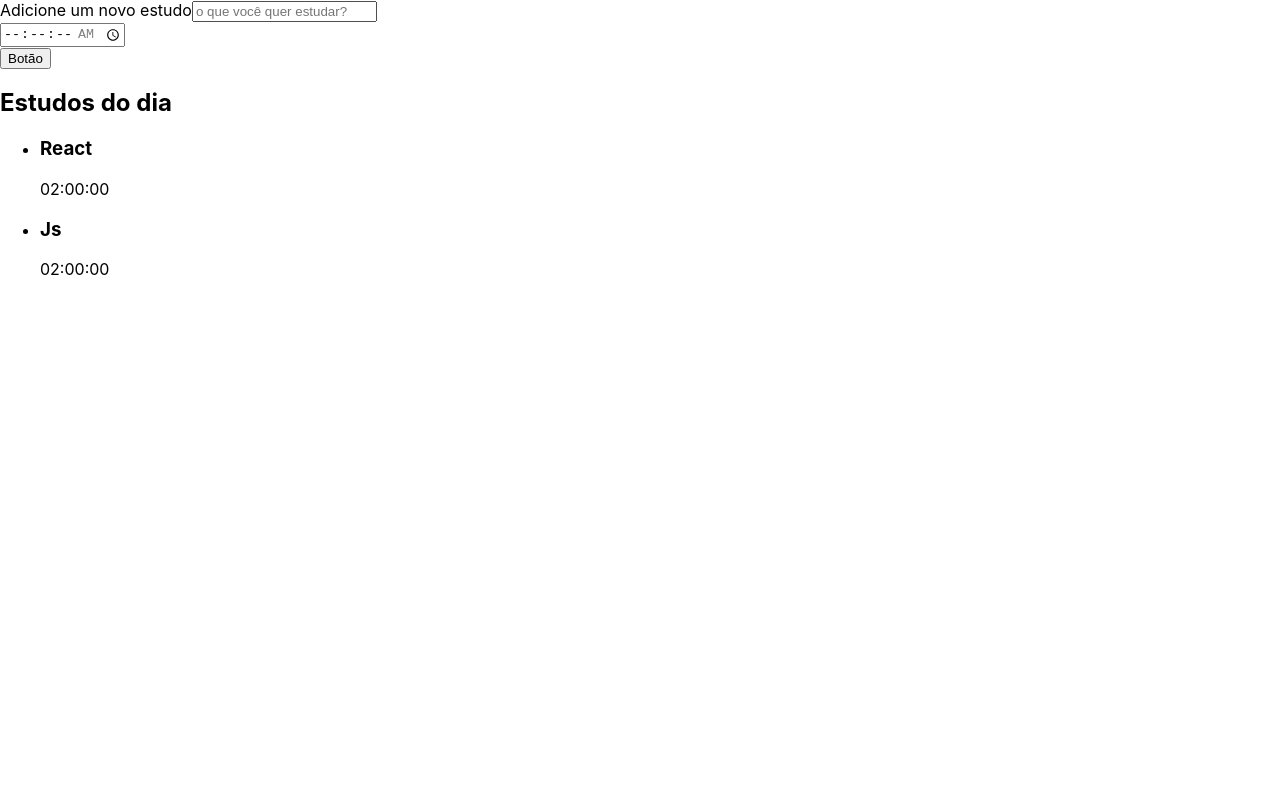
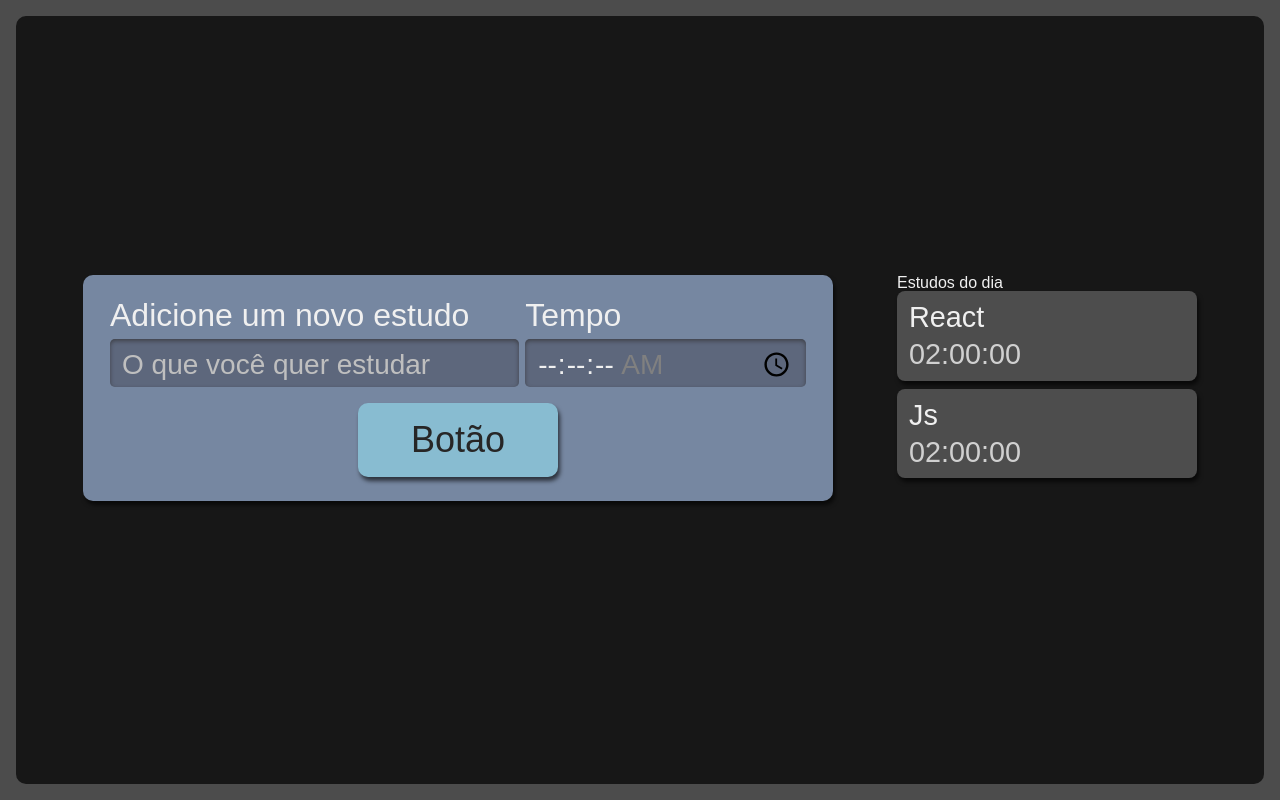
Before and after one commit to JCDMeira/studies-react-ts, a React (Create React App) app: page / in a window 1280 px wide. Built offline with nearby package versions, Linux system fonts and the light colour scheme.

Commit message:
feat: add styles

```diff
--- a/package.json
+++ b/package.json
@@ -39,5 +39,8 @@
       "last 1 firefox version",
       "last 1 safari version"
     ]
+  },
+  "devDependencies": {
+    "sass": "^1.54.3"
   }
 }
--- a/src/App.tsx
+++ b/src/App.tsx
@@ -2,9 +2,11 @@
 import Form from "./Components/form";
 import List from "./Components/List";
 
+import "./style.scss";
+
 function App() {
   return (
-    <div className="App">
+    <div className="AppStyle">
       <Form />
       <List />
     </div>
--- a/src/Components/Button/index.tsx
+++ b/src/Components/Button/index.tsx
@@ -1,8 +1,9 @@
 import React, { Component } from "react";
+import "./style.scss";
 
 class Button extends Component {
   render(): React.ReactNode {
-    return <button>Botão</button>;
+    return <button className="Button">Botão</button>;
   }
 }
 
--- /dev/null
+++ b/src/Components/Button/style.scss
@@ -0,0 +1,25 @@
+.Button {
+  align-self: center;
+  background-color: #88bcd1;
+  border-radius: 10px;
+  box-shadow: 2px 4px 4px #0000009f;
+  color: #272626;
+  cursor: pointer;
+  font-size: 1.25rem;
+  padding: 16px;
+  width: 150px;
+
+  &:active {
+    background-color: #7ca6b7;
+    box-shadow: 2px 2px 4px #0000009f inset;
+  }
+}
+
+@media screen and (min-width: 1280px) {
+  .Button {
+    grid-column-start: span 2;
+    justify-self: center;
+    width: 200px;
+    font-size: 2.25rem;
+  }
+}
--- a/src/Components/List/index.tsx
+++ b/src/Components/List/index.tsx
@@ -1,4 +1,5 @@
 import React from "react";
+import "./style.scss";
 
 const List: React.FC = () => {
   const tasks = [
@@ -11,7 +12,7 @@
       <ul>
         {tasks.map((item) => {
           return (
-            <li key={`${item.task}${item.time}`}>
+            <li key={`${item.task}${item.time}`} className="item">
               <h3>{item.task}</h3>
               <span>{item.time}</span>
             </li>
--- /dev/null
+++ b/src/Components/List/style.scss
@@ -0,0 +1,74 @@
+.listaTarefas {
+  grid-area: tarefas;
+  height: 100%;
+
+  h2 {
+    font-size: 1.25rem;
+    margin-bottom: 12px;
+  }
+
+  ul {
+    max-height: 350px;
+    overflow-y: scroll;
+    scrollbar-width: thin;
+  }
+
+  @media screen and (min-width: 1280px) {
+    h2 {
+      text-align: center;
+      font-size: 2.25rem;
+      margin-bottom: 24px;
+    }
+
+    ul {
+      overflow: auto;
+      max-height: 500px;
+    }
+  }
+}
+
+.item {
+  background-color: #4d4d4d;
+  border-radius: 8px;
+  box-shadow: 2px 4px 4px #0000009f;
+  padding: 12px;
+  margin-bottom: 8px;
+  position: relative;
+  cursor: pointer;
+
+  h3 {
+    margin-bottom: 8px;
+    word-break: break-all;
+  }
+
+  span {
+    color: #d0d0d0;
+  }
+
+  @media screen and (min-width: 1280px) {
+    font-size: 1.8rem;
+  }
+}
+
+.itemSelecionado {
+  background-color: #292929;
+  box-shadow: 2px 4px 4px #0000009f inset;
+}
+
+.itemCompletado {
+  background-color: #566f42;
+  cursor: auto;
+
+  .concluido {
+    display: block;
+    background-image: url("../../assets/img/check-mark.svg");
+    background-repeat: no-repeat;
+    background-size: 38px 38px;
+    position: absolute;
+    top: 50%;
+    right: 12px;
+    transform: translateY(-50%);
+    width: 42px;
+    height: 43px;
+  }
+}
--- a/src/Components/form/index.tsx
+++ b/src/Components/form/index.tsx
@@ -1,35 +1,34 @@
 import React, { Component } from "react";
 import Button from "../Button";
+import "./style.scss";
 
 class Form extends Component {
   render(): React.ReactNode {
     return (
-      <form action="#">
-        <div>
-          <label htmlFor="task">Adicione um novo estudo</label>
+      <form className="newTask">
+        <div className="inputContainer">
+          <label htmlFor="tarefa">Adicione um novo estudo</label>
           <input
             type="text"
-            name="task"
-            id="task"
-            placeholder="o que você quer estudar?"
+            name="tarefa"
+            id="tarefa"
+            placeholder="O que você quer estudar"
             required
           />
         </div>
-        <div>
-          <label htmlFor="time"></label>
+        <div className="inputContainer">
+          <label htmlFor="tempo">Tempo</label>
           <input
             type="time"
             step="1"
-            name="time"
-            id="time"
+            name="tempo"
+            id="tempo"
             min="00:00:00"
             max="01:30:00"
             required
           />
         </div>
-        <div>
-          <Button />
-        </div>
+        <Button />
       </form>
     );
   }
--- /dev/null
+++ b/src/Components/form/style.scss
@@ -0,0 +1,61 @@
+.newTask {
+  display: flex;
+  flex-direction: column;
+  grid-area: nova-tarefa;
+  background-color: #7687a1;
+  border-radius: 10px;
+  box-shadow: 2px 4px 4px #0000009f;
+  padding: 12px;
+
+  .inputContainer {
+    display: flex;
+    flex-direction: column;
+    width: 100%;
+    margin-bottom: 16px;
+
+    label {
+      margin-bottom: 8px;
+      font-size: 1.25rem;
+    }
+
+    input {
+      width: 100%;
+      padding: 8px 12px 4px;
+      box-sizing: border-box;
+      border: unset;
+      border-radius: 5px;
+      background-color: #5d677c;
+      box-shadow: 0px 2px 4px #2d2b2b9f inset;
+
+      &::placeholder {
+        color: #bfbfbf;
+      }
+    }
+  }
+
+  @media screen and (min-width: 1280px) {
+    flex-direction: row;
+    flex-wrap: wrap;
+    justify-content: space-around;
+    font-size: 2.25rem;
+    padding: 24px;
+    box-sizing: border-box;
+
+    .inputContainer {
+      width: calc(60% - 12px);
+
+      &:last-of-type {
+        width: 40%;
+      }
+
+      label {
+        font-size: 2rem;
+      }
+
+      input {
+        height: 100%;
+        font-size: 1.75rem;
+      }
+    }
+  }
+}
--- a/src/index.css
+++ /dev/null
@@ -1,13 +0,0 @@
-body {
-  margin: 0;
-  font-family: -apple-system, BlinkMacSystemFont, 'Segoe UI', 'Roboto', 'Oxygen',
-    'Ubuntu', 'Cantarell', 'Fira Sans', 'Droid Sans', 'Helvetica Neue',
-    sans-serif;
-  -webkit-font-smoothing: antialiased;
-  -moz-osx-font-smoothing: grayscale;
-}
-
-code {
-  font-family: source-code-pro, Menlo, Monaco, Consolas, 'Courier New',
-    monospace;
-}
--- a/src/index.tsx
+++ b/src/index.tsx
@@ -1,6 +1,6 @@
 import React from "react";
 import ReactDOM from "react-dom/client";
-import "./index.css";
+import "./reset.css";
 import App from "./App";
 
 const root = ReactDOM.createRoot(
--- /dev/null
+++ b/src/reset.css
@@ -0,0 +1,175 @@
+html,
+body,
+div,
+span,
+applet,
+object,
+iframe,
+h1,
+h2,
+h3,
+h4,
+h5,
+h6,
+p,
+blockquote,
+pre,
+a,
+abbr,
+acronym,
+address,
+big,
+cite,
+code,
+del,
+dfn,
+em,
+img,
+ins,
+kbd,
+q,
+s,
+samp,
+small,
+strike,
+strong,
+sub,
+sup,
+tt,
+var,
+b,
+u,
+i,
+center,
+dl,
+dt,
+dd,
+ol,
+ul,
+li,
+fieldset,
+form,
+label,
+legend,
+table,
+caption,
+tbody,
+tfoot,
+thead,
+tr,
+th,
+td,
+article,
+aside,
+canvas,
+details,
+embed,
+figure,
+figcaption,
+footer,
+header,
+hgroup,
+menu,
+nav,
+output,
+ruby,
+section,
+summary,
+time,
+mark,
+audio,
+video {
+  margin: 0;
+  padding: 0;
+  border: 0;
+  font-size: 100%;
+  font: inherit;
+  vertical-align: baseline;
+}
+/* HTML5 display-role reset for older browsers */
+article,
+aside,
+details,
+figcaption,
+figure,
+footer,
+header,
+hgroup,
+menu,
+nav,
+section {
+  display: block;
+}
+body {
+  line-height: 1;
+}
+ol,
+ul {
+  list-style: none;
+}
+blockquote,
+q {
+  quotes: none;
+}
+blockquote:before,
+blockquote:after,
+q:before,
+q:after {
+  content: "";
+  content: none;
+}
+table {
+  border-collapse: collapse;
+  border-spacing: 0;
+}
+
+input {
+  font-family: inherit;
+  font-size: inherit;
+  font-weight: inherit;
+  color: inherit;
+}
+
+button {
+  border: unset;
+  background-color: unset;
+  font-family: inherit;
+  font-size: inherit;
+  font-weight: inherit;
+  color: inherit;
+}
+
+@import url("https://fonts.googleapis.com/css2?family=Manjari&display=swap");
+
+body {
+  display: flex;
+  justify-content: center;
+  font-family: "Manjari", sans-serif;
+  color: #f0f0f0;
+  background-color: #4c4c4c;
+  height: 100%;
+  width: 100%;
+  padding: 16px;
+  box-sizing: border-box;
+}
+
+#root {
+  width: 100%;
+}
+
+::-webkit-scrollbar {
+  width: 8px;
+}
+
+::-webkit-scrollbar-track {
+  background: unset;
+}
+
+::-webkit-scrollbar-thumb {
+  border-radius: 4px;
+  background: #888;
+}
+
+::-webkit-scrollbar-thumb:hover {
+  background: #555;
+}
--- /dev/null
+++ b/src/style.scss
@@ -0,0 +1,28 @@
+.AppStyle {
+  display: grid;
+  grid-template-rows: min-content min-content auto;
+  grid-template-areas:
+    "nova-tarefa"
+    "cronometro"
+    "tarefas";
+  row-gap: 24px;
+  min-width: 320px;
+  min-height: calc(100vh - 32px);
+  width: 100%;
+  padding: 32px;
+  box-sizing: border-box;
+  border-radius: 10px;
+  background-color: #171717;
+
+  @media screen and (min-width: 1280px) {
+    grid-template-areas:
+      "nova-tarefa tarefas"
+      "cronometro tarefas";
+    column-gap: 64px;
+    grid-template-rows: min-content min-content;
+    grid-template-columns: 750px 300px;
+    justify-content: center;
+    align-content: center;
+    padding: 64px;
+  }
+}
```
Also changed, not shown: src/assets/img/check-mark.svg (added), 1 other file (tests, documents, lock files or other folders).
